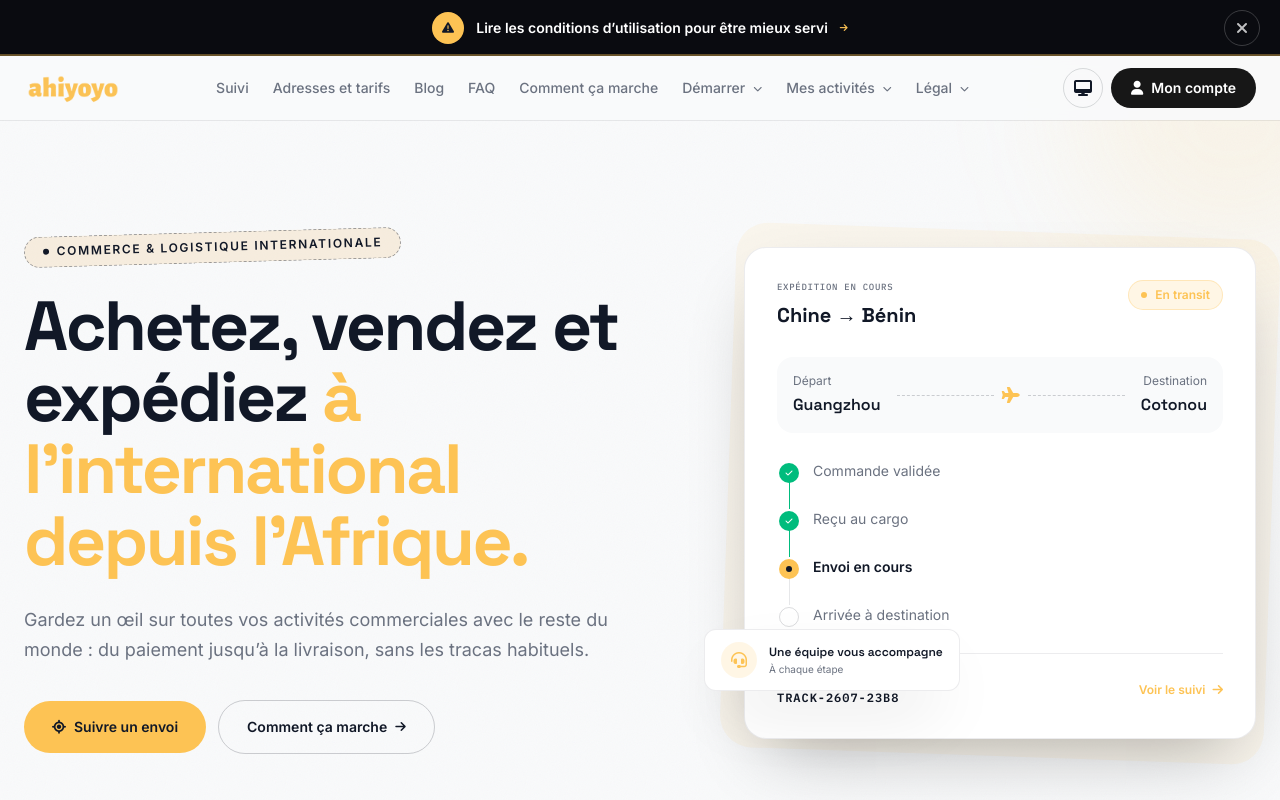
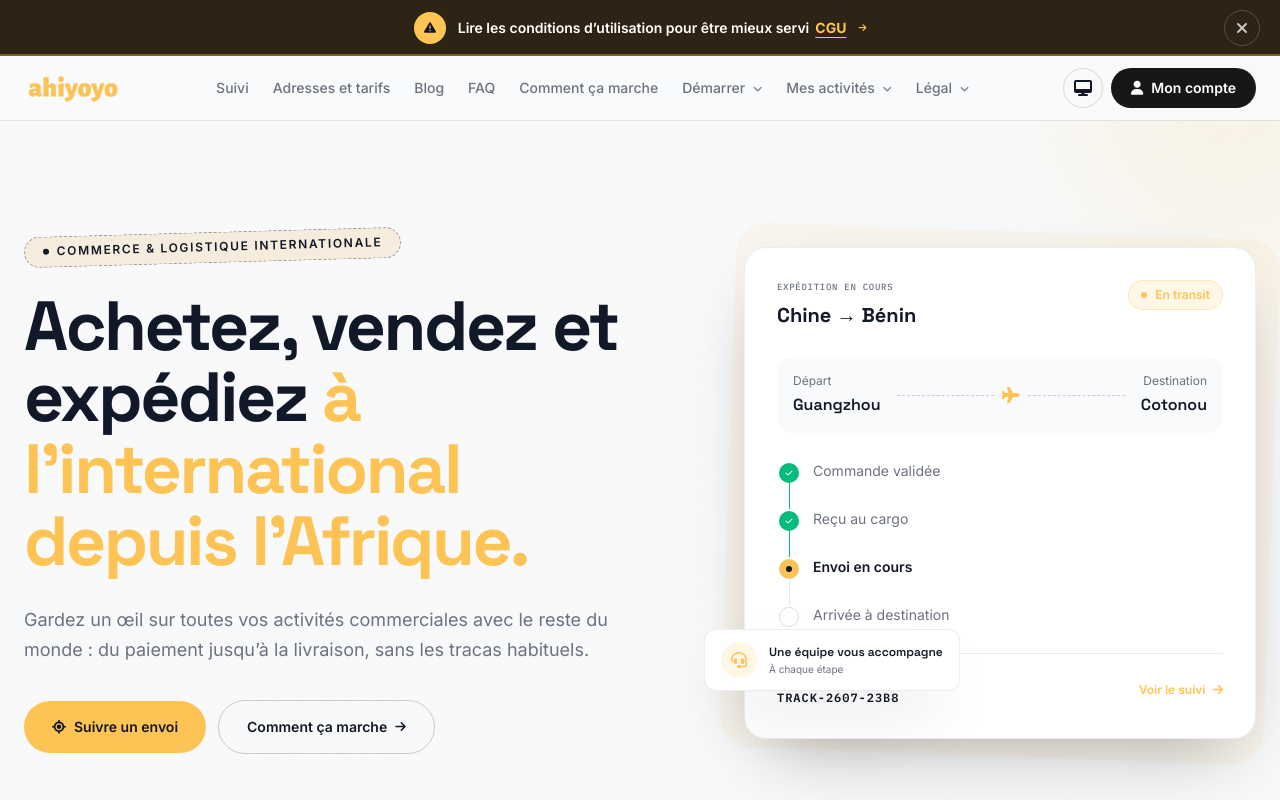
Before and after one commit to VOGLOSSOU/ahiyoyo-landing-app, a Next.js app: page / in a window 1280 px wide. Shown: the top 800 px of the page. Built offline with nearby package versions, Linux system fonts and the light colour scheme; no server answers.

Commit message:
good job

```diff
--- a/app/globals.css
+++ b/app/globals.css
@@ -138,11 +138,13 @@ html.dark {
 
 @keyframes legal-notice-pulse {
   0%, 100% {
-    background-color: #090b10;
+    background-color: #2d2415;
+    filter: brightness(1);
     box-shadow: inset 0 -1px 0 rgba(253, 195, 84, .35), 0 0 0 rgba(253, 195, 84, 0);
   }
   50% {
     background-color: #2d2415;
+    filter: brightness(1.28);
     box-shadow: inset 0 -3px 0 rgba(253, 195, 84, 1), 0 7px 30px rgba(253, 195, 84, .42);
   }
 }
@@ -154,7 +156,7 @@ html.dark {
 
 .legal-notice-pulse {
   animation: legal-notice-pulse 1.35s ease-in-out infinite;
-  will-change: background-color, box-shadow;
+  will-change: filter, box-shadow;
 }
 
 .legal-notice-icon {
--- a/components/Navbar.tsx
+++ b/components/Navbar.tsx
@@ -52,13 +52,16 @@ export default function Navbar() {
     <>
     <header ref={navRef} className="fixed top-0 left-0 right-0 z-50">
       {legalNoticeVisible && (
-        <aside className="legal-notice-pulse h-14 bg-[#090b10] text-white border-b border-amber/40" aria-label="Information importante sur les conditions d’utilisation">
+        <aside className="legal-notice-pulse h-14 bg-[#2d2415] text-white border-b border-amber/40" aria-label="Information importante sur les conditions d’utilisation">
           <div className="max-w-7xl mx-auto h-full px-4 sm:px-6 pr-14 flex items-center justify-center relative">
             <Link href="/cgu" onClick={closeMenu} className="group inline-flex items-center justify-center gap-2.5 sm:gap-3 text-center text-[11px] sm:text-sm font-semibold leading-snug text-white hover:text-amber transition-colors">
               <span className="legal-notice-icon w-8 h-8 rounded-full bg-amber text-[#111827] flex items-center justify-center flex-shrink-0" aria-hidden="true">
                 <i className="fa-solid fa-triangle-exclamation text-xs" />
               </span>
-              <span>Lire les conditions d’utilisation pour être mieux servi</span>
+              <span>
+                Lire les conditions d’utilisation pour être mieux servi
+                <span className="ml-1.5 text-amber font-bold underline underline-offset-4">CGU</span>
+              </span>
               <i className="fa-solid fa-arrow-right text-[9px] text-amber transition-transform group-hover:translate-x-1" aria-hidden="true" />
             </Link>
             <button type="button" onClick={dismissLegalNotice} className="absolute right-3 sm:right-5 top-1/2 -translate-y-1/2 w-9 h-9 rounded-full border border-white/20 text-white/75 hover:text-white hover:border-white/50 hover:bg-white/10 transition" aria-label="Masquer l’annonce sur les conditions d’utilisation">
```
